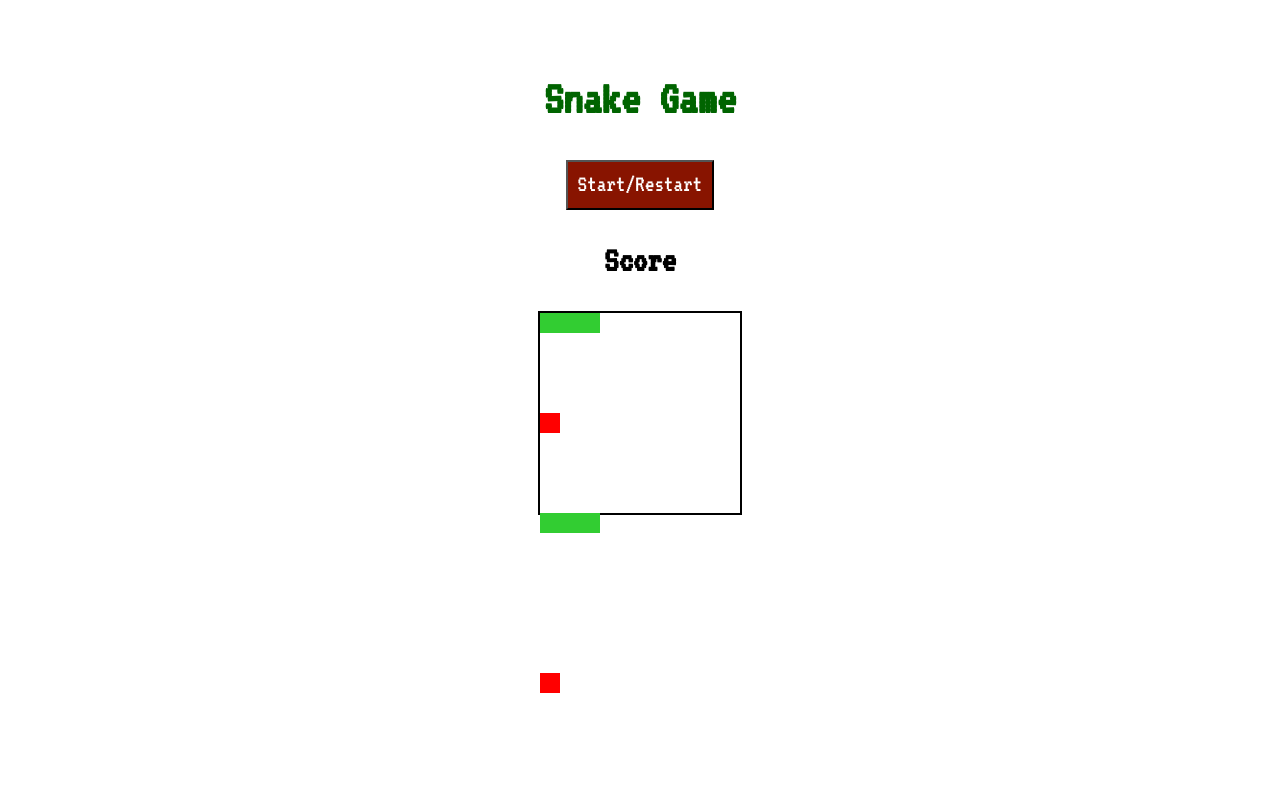
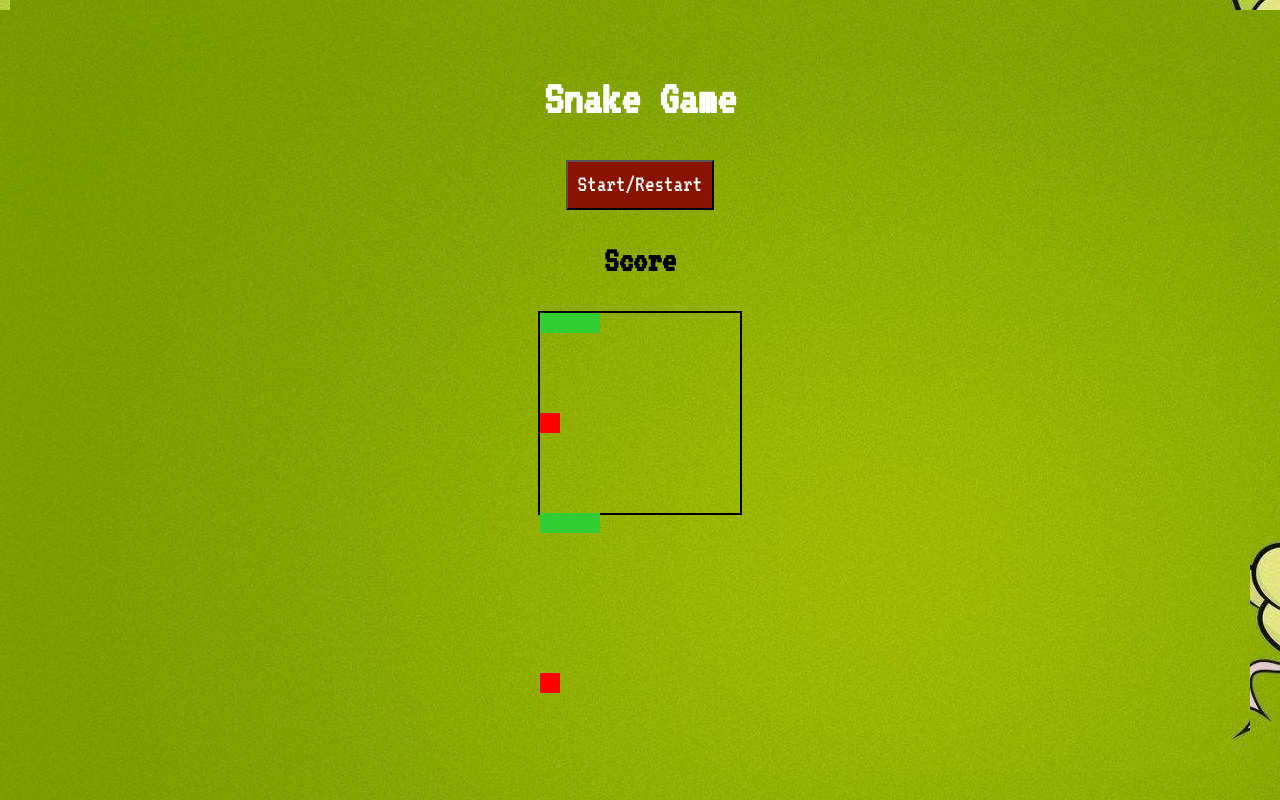
Before and after one commit to chrisdwight/SnakeGame, a website built with webpack: page index.html in a window 1280 px wide. Built offline with nearby package versions, Linux system fonts and the light colour scheme.

Commit message:
Update index.css

```diff
--- a/index.css
+++ b/index.css
@@ -2,15 +2,16 @@
 
 
 html, body {
+    background-image: url("snakebackground.jpg");
     margin: 10;
     padding: 10;
     font-family: 'VT323', monospace ;
-	font-size: 24px;
+    font-size: 24px;
     text-align: center;
 }
 
 h1 {
-    color: darkgreen
+    color: white;
 }
 
 .grid {
```
